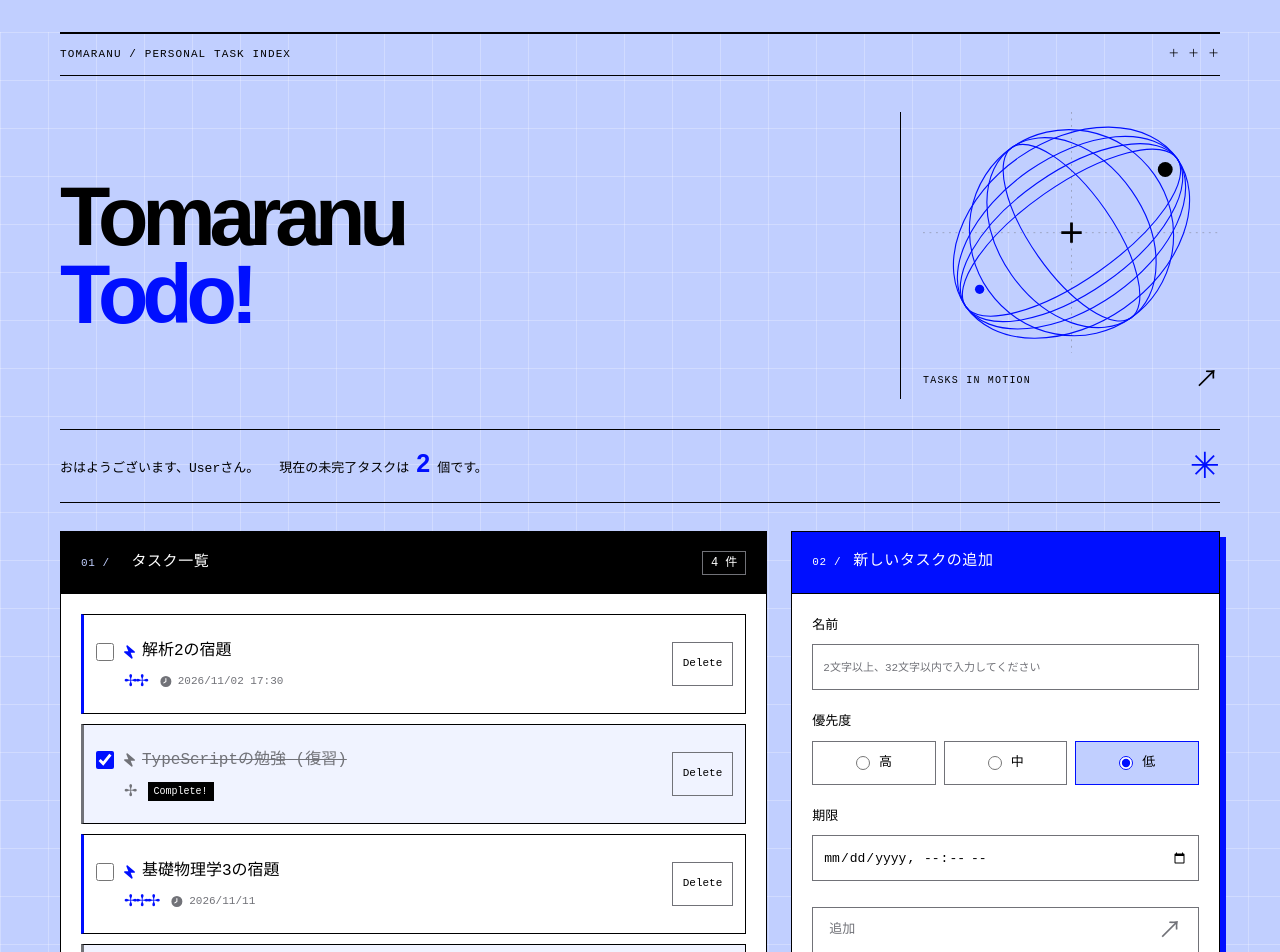
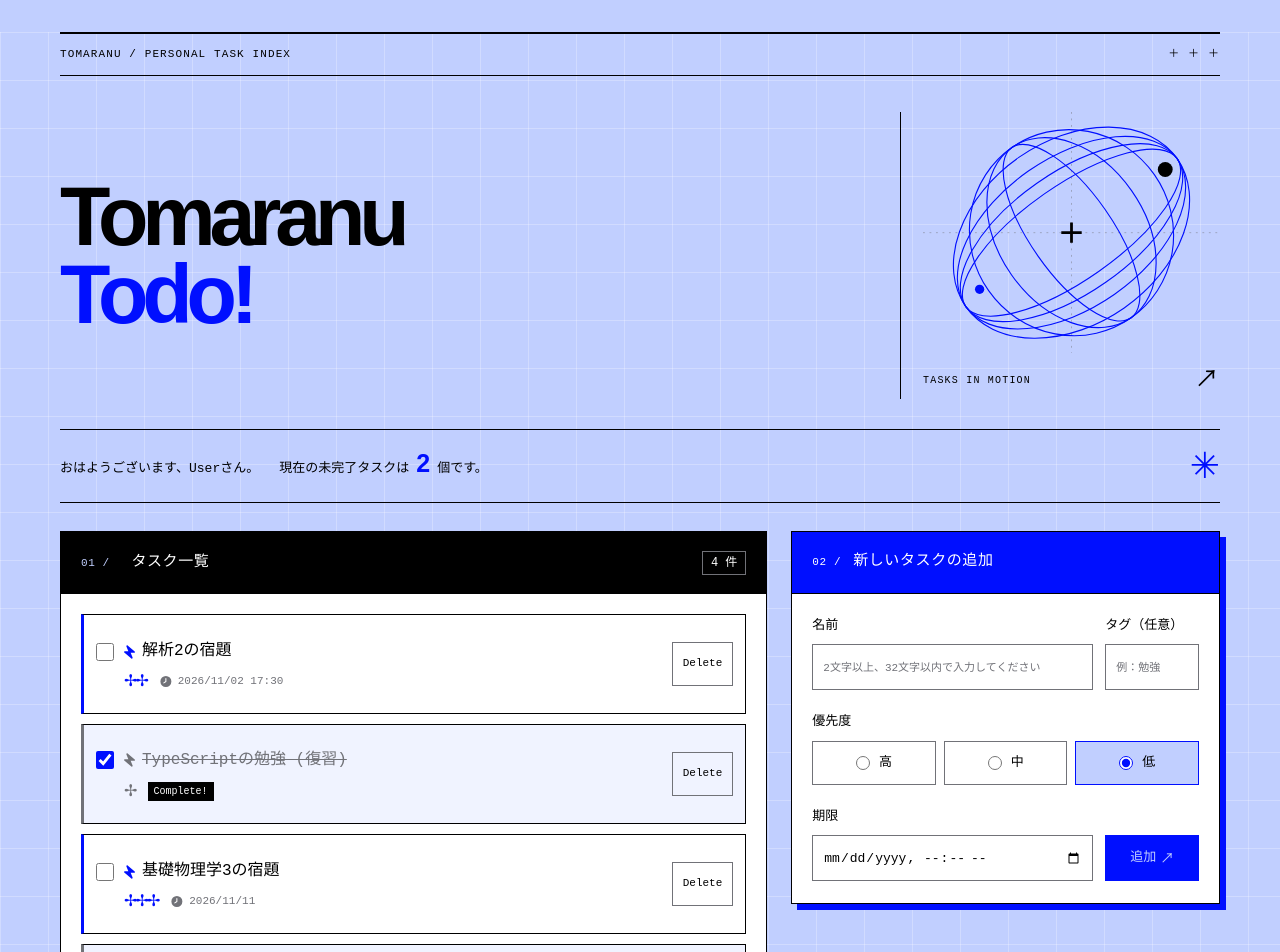
Before and after one commit to TomaruRx/TomaranuTodo, a React (Vite) app: page / in a window 1280 px wide. Shown: the top 952 px of the page. Built offline with nearby package versions, Linux system fonts and the light colour scheme; a web font is replaced by a local one.

Commit message:
Add tag function

```diff
--- a/src/App.tsx
+++ b/src/App.tsx
@@ -15,6 +15,7 @@ const localStorageKey = "TodoApp";
 type StoredTodo = {
   id: string;
   name: string;
+  tag?: string;
   isDone: boolean;
   priority: number;
   deadline: string | null;
@@ -44,6 +45,7 @@ const getTodoNameError = (name: string): string => {
 const App = () => {
   const [todos, setTodos] = useState<Todo[]>(loadTodos);
   const [newTodoName, setNewTodoName] = useState("");
+  const [newTodoTag, setNewTodoTag] = useState("");
   const [newTodoPriority, setNewTodoPriority] = useState(3);
   const [newTodoDeadline, setNewTodoDeadline] = useState<Date | null>(null);
   const [isNameTouched, setIsNameTouched] = useState(false);
@@ -82,6 +84,7 @@ const App = () => {
     const newTodo: Todo = {
       id: uuid(),
       name: newTodoName.trim(),
+      tag: newTodoTag.trim(),
       isDone: false,
       priority: newTodoPriority,
       deadline: newTodoDeadline,
@@ -89,6 +92,7 @@ const App = () => {
     // console.log(newTodo.deadline, newTodo.deadline instanceof Date);
     setTodos((currentTodos) => [...currentTodos, newTodo]);
     setNewTodoName("");
+    setNewTodoTag("");
     setNewTodoPriority(3);
     setNewTodoDeadline(null);
     setIsNameTouched(false);
@@ -243,6 +247,7 @@ const App = () => {
           </h2>
 
           <div className="form-field">
+            <div className="name-tag-fields">
               <div className="field-control">
                 <label htmlFor="newTodoName">名前</label>
                 <input
@@ -262,6 +267,19 @@ const App = () => {
                   )}
                   placeholder="2文字以上、32文字以内で入力してください"
                 />
+              </div>
+              <div className="field-control">
+                <label htmlFor="newTodoTag">タグ（任意）</label>
+                <input
+                  id="newTodoTag"
+                  name="todoTag"
+                  type="text"
+                  value={newTodoTag}
+                  onChange={(e) => setNewTodoTag(e.target.value)}
+                  className="text-input"
+                  placeholder="例：勉強"
+                />
+              </div>
             </div>
             {showNewTodoNameError && (
               <div
@@ -295,7 +313,8 @@ const App = () => {
             </div>
           </fieldset>
 
-          <div className="form-field field-control">
+          <div className="form-field deadline-add-fields">
+            <div className="field-control deadline-field">
               <label htmlFor="deadline">期限</label>
               <input
                 type="datetime-local"
@@ -319,6 +338,7 @@ const App = () => {
               追加
               <span aria-hidden="true">↗</span>
             </button>
+          </div>
         </form>
       </main>
       <footer className="app-footer">
@@ -333,7 +353,9 @@ const App = () => {
         >
           Portfolio↗
         </a>
-        <div className="center">&copy; 2026 TomaranuTodo. All rights reserved.</div>
+        <div className="center">
+          &copy; 2026 TomaranuTodo. All rights reserved.
+        </div>
       </footer>
     </div>
   );
--- a/src/TodoItem.tsx
+++ b/src/TodoItem.tsx
@@ -41,7 +41,14 @@ const TodoItem = (props: Props) => {
             flip="horizontal"
             className="todo-icon"
           />
-          <span className="todo-name">{todo.name}</span>
+          <span className="todo-title">
+            <span className="todo-name">{todo.name}</span>
+            {todo.tag && (
+              <span className="todo-tag" aria-label={`タグ: ${todo.tag}`}>
+                {todo.tag}
+              </span>
+            )}
+          </span>
         </label>
 
         <div aria-label={`優先度: ${todo.priority}`} className="todo-priority">
--- a/src/index.css
+++ b/src/index.css
@@ -256,10 +256,29 @@ input {
   margin-right: 7px;
   color: var(--blue);
 }
+.todo-title {
+  display: flex;
+  flex-wrap: wrap;
+  align-items: center;
+  gap: 6px 10px;
+  min-width: 0;
+}
 .todo-name {
   min-width: 0;
   font-size: 16px;
   line-height: 1.65;
+  overflow-wrap: anywhere;
+}
+.todo-tag {
+  max-width: 100%;
+  min-width: 0;
+  border: 1px solid var(--blue);
+  border-radius: 4px;
+  padding: 2px 8px;
+  color: var(--blue);
+  background: var(--lavender);
+  font-size: 12px;
+  line-height: 1.6;
   overflow-wrap: anywhere;
 }
 .todo-priority {
@@ -365,6 +384,16 @@ input {
   padding: 0;
   border: 0;
 }
+.name-tag-fields,
+.deadline-add-fields {
+  display: grid;
+  grid-template-columns: minmax(0, 3fr) minmax(0, 1fr);
+  align-items: end;
+  gap: 12px;
+}
+.name-tag-fields > .field-control {
+  min-width: 0;
+}
 .field-control {
   display: flex;
   flex-direction: column;
@@ -440,17 +469,30 @@ input {
   max-width: 100%;
   font-family: ui-monospace, monospace;
 }
+.deadline-field {
+  width: 100%;
+  min-width: 0;
+}
 .button-add {
-  justify-content: space-between;
-  width: calc(100% - 40px);
-  margin: 4px 20px 20px;
+  justify-content: center;
+  gap: 4px;
+  width: 100%;
+  min-width: 0;
+  min-height: 46px;
+  margin: 0;
+  padding: 10px 4px;
   border-color: var(--blue);
   color: var(--white);
   background: var(--blue);
 }
+.button-add:disabled {
+  border-color: var(--blue);
+  color: var(--lavender);
+  background: var(--blue);
+}
 .button-add > span {
   font:
-    24px/1 Arial,
+    14px/1 Arial,
     sans-serif;
 }
 .button-add:not(:disabled):hover {
--- a/src/types.ts
+++ b/src/types.ts
@@ -1,6 +1,7 @@
 export type Todo = {
     id: string;
     name: string;
+    tag?: string;
     isDone: boolean;
     priority: number;
     deadline: Date | null; // 注意
```
Lines whose indentation alone changed are shown as unchanged.
